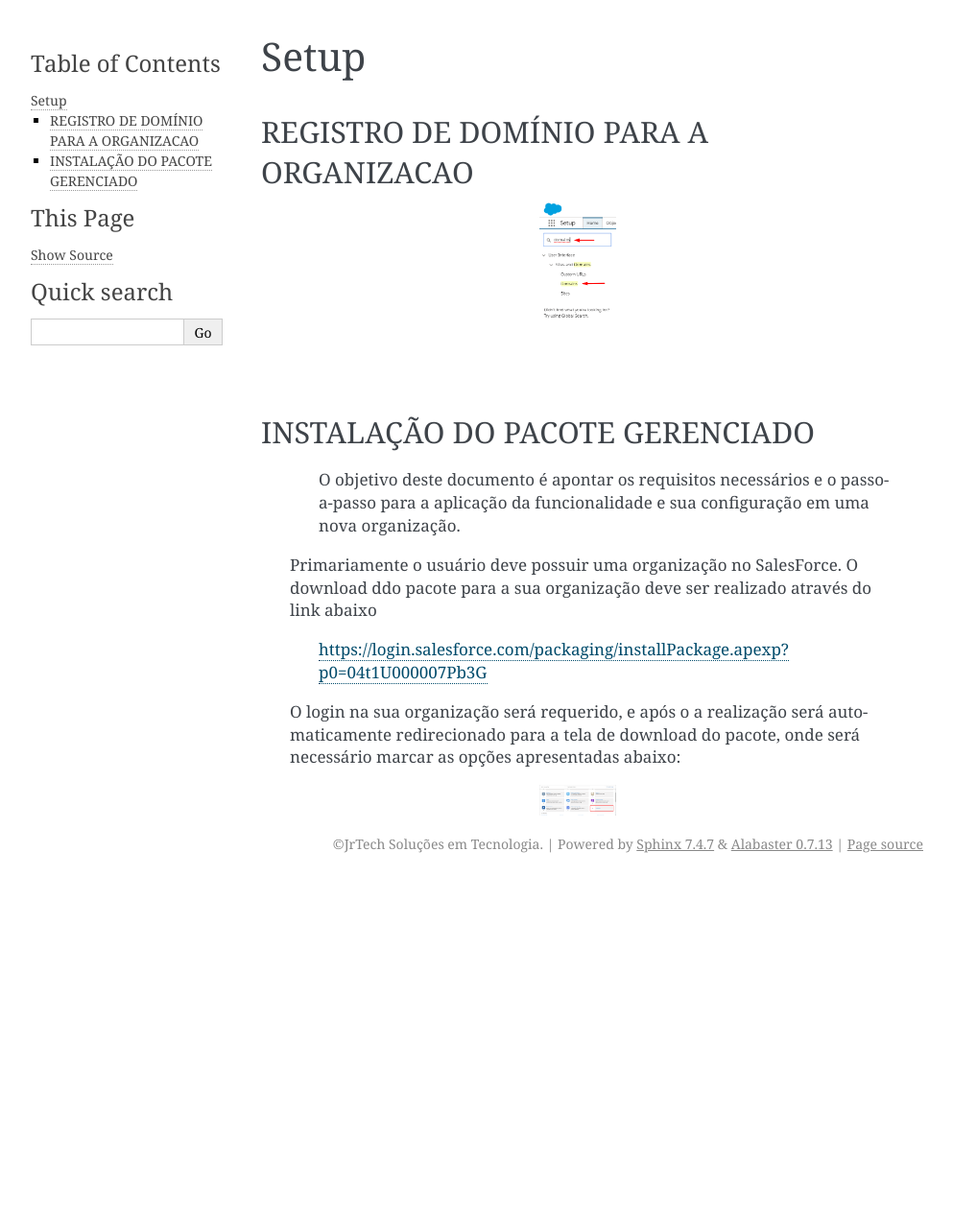
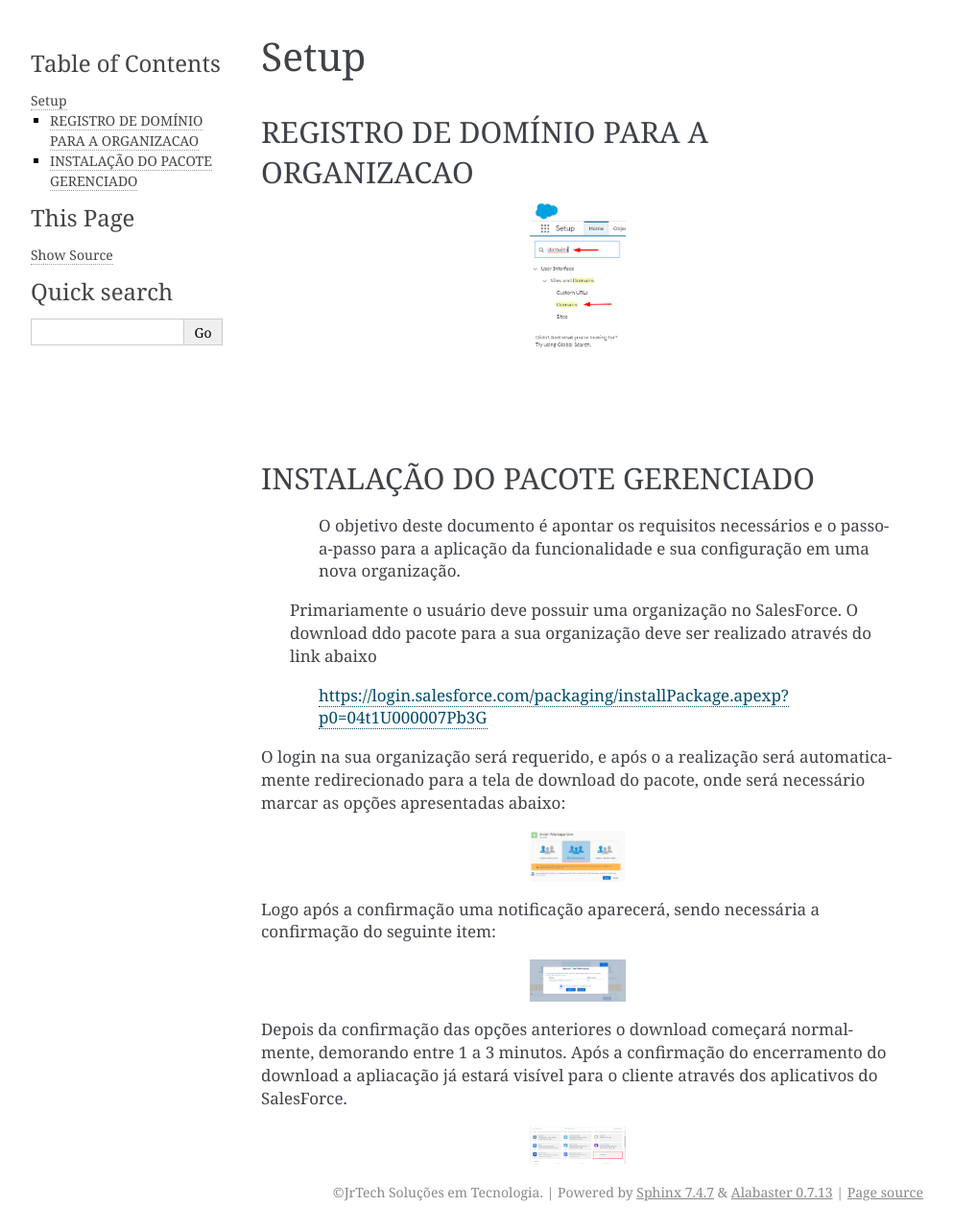
Before and after one commit to patricklucca/Whatsapp_Teste, a Sphinx documentation site: the page built from docs/Setup.rst, in a window 1280 px wide. Shown: the whole page at 96% size, without its empty margins (148-1141 px from the left). Built offline with Sphinx 7.4.7, drawn with Linux system fonts in a browser that asks for light colours; pages that are not in the unit, such as notebooks, are missing from menus; before the commit the page ends 919 px from its top, so only the background shows below that.

Commit message:
Update Setup.rst

```diff
--- a/docs/Setup.rst
+++ b/docs/Setup.rst
@@ -6,7 +6,7 @@ REGISTRO DE DOMÍNIO PARA A ORGANIZACAO
 -----------------------
 
 .. image:: instalacao4.png
-    :width: 80px
+    :width: 100px
     :alt: Solidity logo
     :align: center
 
@@ -20,23 +20,23 @@ INSTALAÇÃO DO PACOTE GERENCIADO
 
          https://login.salesforce.com/packaging/installPackage.apexp?p0=04t1U000007Pb3G
 
-   O login na sua organização será requerido, e após o a realização será automaticamente redirecionado para a tela de download do pacote, onde será necessário marcar as opções apresentadas abaixo:
+O login na sua organização será requerido, e após o a realização será automaticamente redirecionado para a tela de download do pacote, onde será necessário marcar as opções apresentadas abaixo:
 
 .. image:: instalacao1.png
-    :width: 80px
+    :width: 100px
     :alt: Solidity logo
     :align: center
 
-   Logo após a confirmação uma notificação aparecerá, sendo necessária a confirmação do seguinte item:
+Logo após a confirmação uma notificação aparecerá, sendo necessária a confirmação do seguinte item:
 
 .. image:: instalacao2.png
-    :width: 80px
+    :width: 100px
     :alt: Solidity logo
     :align: center
 
-    Depois da confirmação das opções anteriores o download começará normalmente, demorando entre 1 a 3 minutos. Após a confirmação do encerramento do download a apliacação já estará visível para o cliente através dos aplicativos do SalesForce.
+Depois da confirmação das opções anteriores o download começará normalmente, demorando entre 1 a 3 minutos. Após a confirmação do encerramento do download a apliacação já estará visível para o cliente através dos aplicativos do SalesForce.
 
 .. image:: instalacao3.png
-    :width: 80px
+    :width: 100px
     :alt: Solidity logo
     :align: center
```
